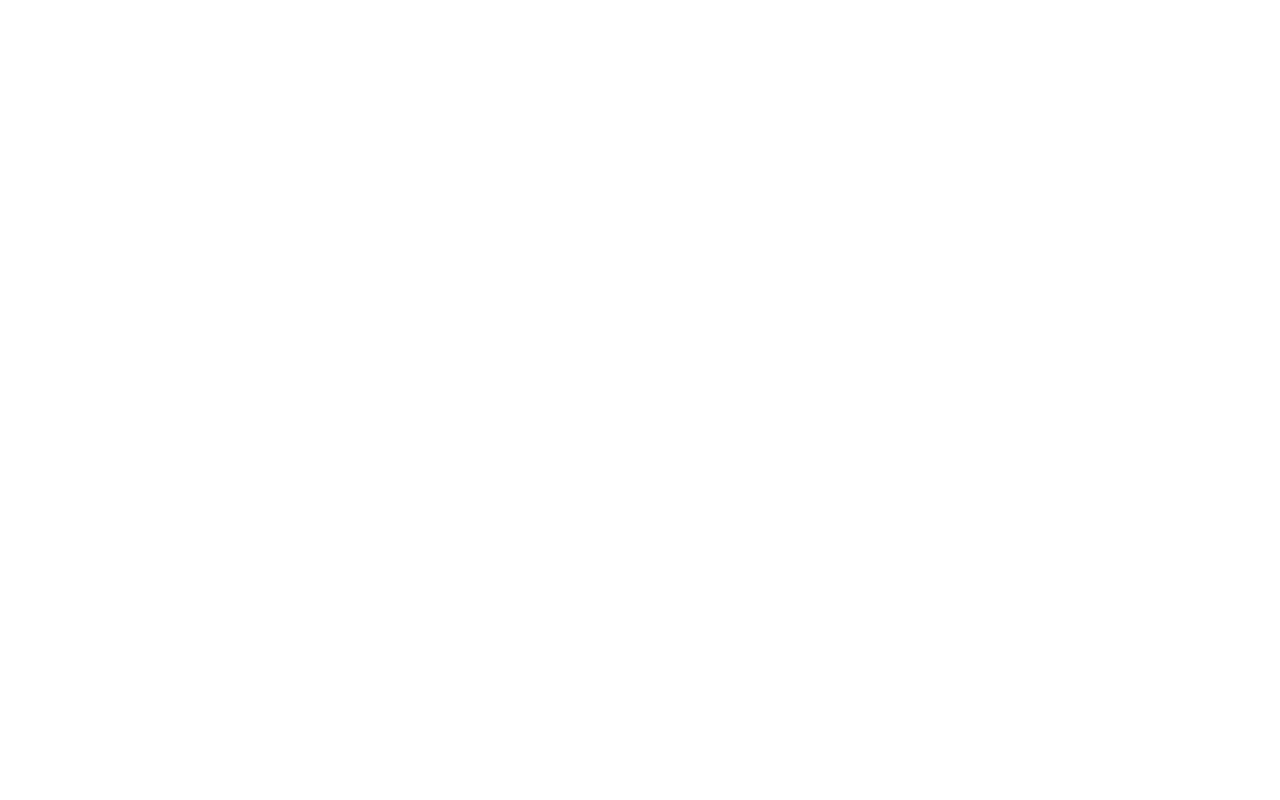
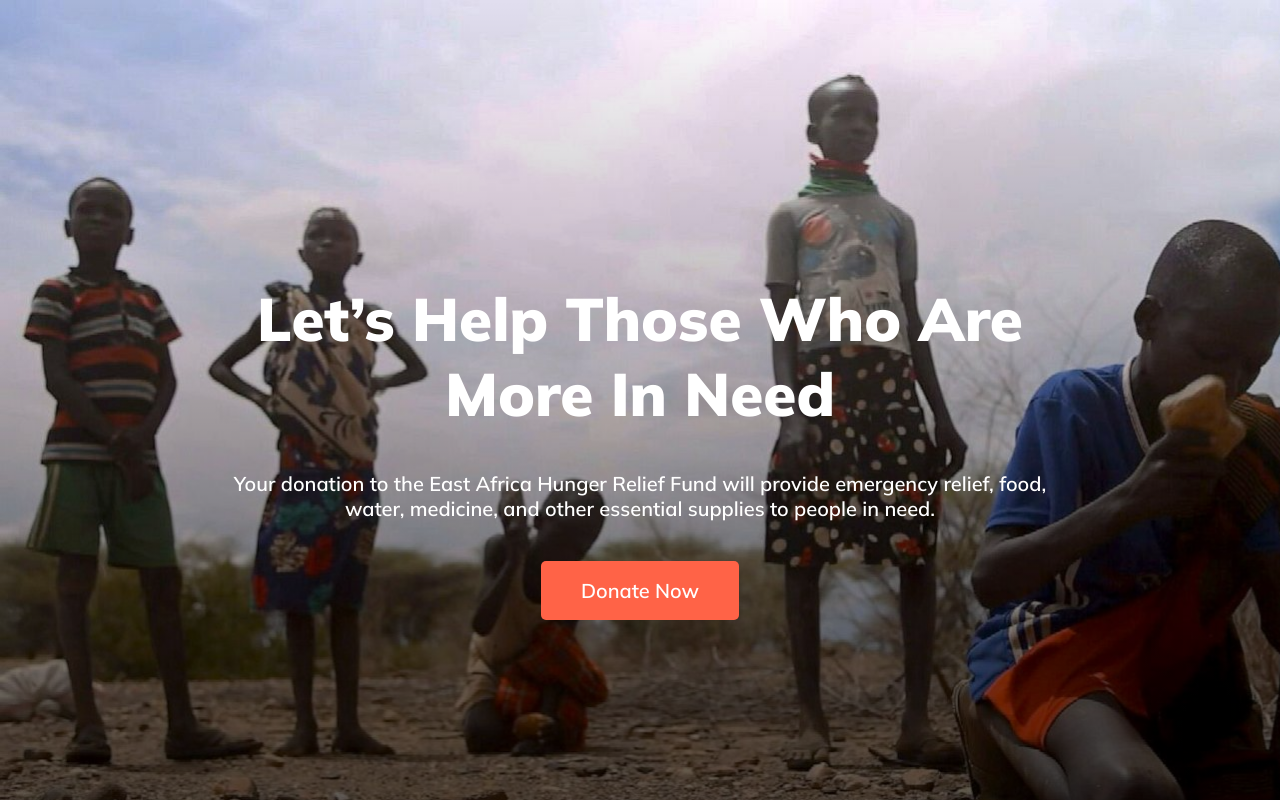
Before and after one commit to comconToukir/donation-site, a plain HTML site: page index.html in a window 1280 px wide. Shown: the top 800 px of the page. Drawn offline with Linux system fonts and the light colour scheme.

Commit message:
top-banner done

```diff
--- a/index.html
+++ b/index.html
@@ -1,13 +1,28 @@
 <!DOCTYPE html>
 <html lang="en">
-<head>
-  <meta charset="UTF-8">
-  <meta http-equiv="X-UA-Compatible" content="IE=edge">
-  <meta name="viewport" content="width=device-width, initial-scale=1.0">
-  <title>Donation Site</title>
-  <link rel="stylesheet" href="style.css">
-</head>
-<body>
-
-</body>
+  <head>
+    <meta charset="UTF-8" />
+    <meta http-equiv="X-UA-Compatible" content="IE=edge" />
+    <meta name="viewport" content="width=device-width, initial-scale=1.0" />
+    <title>Donation Site</title>
+    <link rel="preconnect" href="https://fonts.googleapis.com" />
+    <link rel="preconnect" href="https://fonts.gstatic.com" crossorigin />
+    <link
+      href="https://fonts.googleapis.com/css2?family=Mulish:wght@200;400;600;900&display=swap"
+      rel="stylesheet"
+    />
+    <link rel="stylesheet" href="style.css" />
+  </head>
+  <body>
+    <section class="top-banner">
+      <h1>Let’s Help Those Who Are</h1>
+      <h1>More In Need</h1>
+      <p>Your donation to the East Africa Hunger Relief Fund will provide emergency relief, food, water, medicine, and other essential supplies to people in need.</p>
+      <a class="orange-button" href="http://" target="_blank" rel="noopener noreferrer">Donate Now</a>
+    </section>
+    <section class="donate-today">
+      <h1>Donate Today</h1>
+      <p>Nearly 20 million people across five East African nations, including Eritrea, Ethiopia, Kenya, Somalia, and South Sudan, are at risk of starvation.</p>
+    </section>
+  </body>
 </html>
--- a/style.css
+++ b/style.css
@@ -0,0 +1,41 @@
+* {
+  margin: 0;
+  padding: 0;
+  font-family: 'Mulish', sans-serif;
+}
+h1 {
+  font-size: 60px;
+  font-weight: 900;
+}
+p {
+  font-size: 20px;
+  font-weight: 600;
+  padding: 40px 0;
+}
+section {
+  text-align: center;
+  display: flex;
+  flex-direction: column;
+  justify-content: center;
+  align-items: center;
+}
+.top-banner {
+  color: white;
+  background-image: linear-gradient(rgba(255, 255, 255, 0), rgba(0, 0, 0, 0.712)), url(images/donation/kenya-children-fruit-smash.jpg);
+  background-repeat: no-repeat;
+  background-size: cover;
+  height: 900px;
+}
+.top-banner p {
+  width: 70ch;
+}
+.orange-button {
+  color: white;
+  font-size: 20px;
+  font-weight: 600;
+  display: block;
+  text-decoration: none;
+  background-color: tomato;
+  padding: 17px 40px;
+  border-radius: 5px;
+}
```
Also changed, not shown: images/donation/donation8.jpg (added), images/donation/famine-e1430843335646-1024x578.jpg (added), images/donation/kenya-children-fruit-smash.jpg (added).
